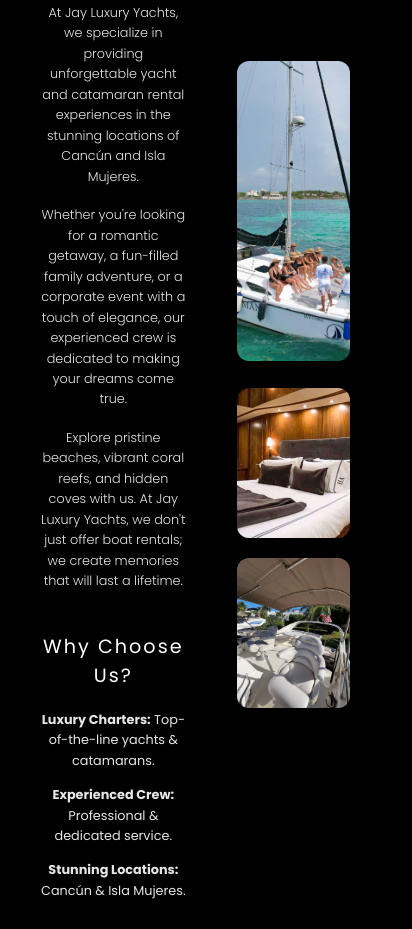
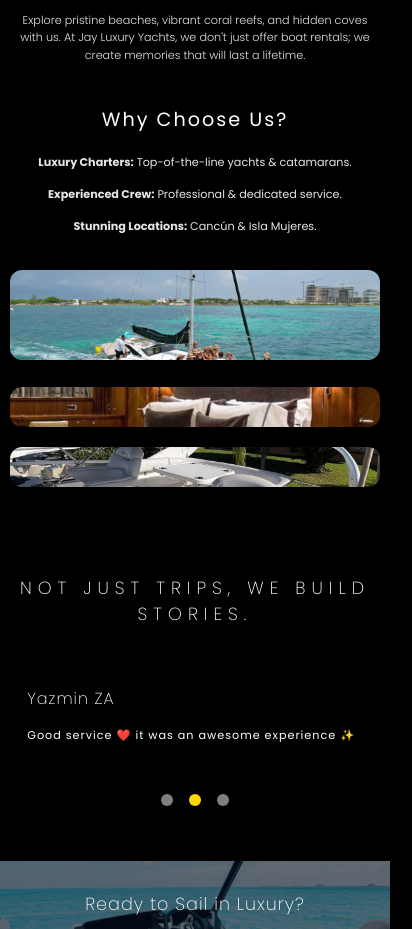
Before and after one commit to BrahaME123/JayLuxuryYacht, a plain HTML site: page index.html in a window 390 px wide. Shown: the part 1071-2000 px from the top of the page, 412 px wide, since content can reach past the window. Drawn offline with Linux system fonts and the light colour scheme; a web font is replaced by a local one.

Commit message:
responsive???

```diff
--- a/assets/css/main.css
+++ b/assets/css/main.css
@@ -6,6 +6,7 @@
   box-sizing: border-box;
 }
 body {
+
   font-family:"Poppins","Helvetica Neue", Arial, sans-serif;
   color: white;
   background-color: #000;
@@ -497,3 +498,112 @@
   text-decoration: none;
   font-size: 0.70rem;
 }
+
+
+/* Responsive adjustments */
+@media (max-width: 1100px) {
+  .about-us {
+    grid-template-columns: 1fr;
+    gap: 30px;
+    padding: 60px 20px;
+  }
+  .about-images .img-main img {
+    height: 220px;
+  }
+  .img-small img {
+    height: 100px;
+  }
+}
+
+@media (max-width: 900px) {
+  .hero h1 {
+    font-size: 2.2rem;
+    letter-spacing: 5px;
+  }
+  .about-content h2 {
+    font-size: 1.7rem;
+    letter-spacing: 3px;
+  }
+  .experiences-slider h2 {
+    font-size: 1.1rem;
+    letter-spacing: 6px;
+  }
+  .final-cta h2 {
+    font-size: 1.1rem;
+  }
+}
+
+@media (max-width: 768px) {
+  .site-header {
+    padding: 15px 15px;
+  }
+  .nav-container {
+    padding: 0;
+  }
+  .about-us {
+    padding: 40px 10px;
+    gap: 20px;
+  }
+  .about-content h2,
+  .about-list h3 {
+    font-size: 1.2rem;
+    letter-spacing: 2px;
+  }
+  .about-images .img-main img {
+    height: 150px;
+  }
+  .img-small img {
+    height: 70px;
+  }
+  .experiences-slider {
+    padding: 3rem 1rem;
+  }
+  .slider {
+    padding: 0;
+  }
+  .slide {
+    padding: 1.5rem;
+  }
+  .final-cta {
+    padding: 60px 10px;
+  }
+  .cta-content {
+    max-width: 95vw;
+  }
+  .luxury-footer {
+    padding: 30px 10px;
+    font-size: 0.75rem;
+  }
+}
+
+@media (max-width: 500px) {
+  .hero h1 {
+    font-size: 1.3rem;
+    letter-spacing: 2px;
+  }
+  .about-content h2 {
+    font-size: 1rem;
+    letter-spacing: 1px;
+  }
+  .about-content p,
+  .about-list li,
+  .final-cta p,
+  .slide p {
+    font-size: 0.70rem;
+  }
+  .about-images .img-main img {
+    height: 90px;
+  }
+  .img-small img {
+    height: 40px;
+  }
+  .slide {
+    padding: 0.7rem;
+  }
+  .final-cta {
+    padding: 30px 5px;
+  }
+  .footer-logo img {
+    height: 20px;
+  }
+}
```
